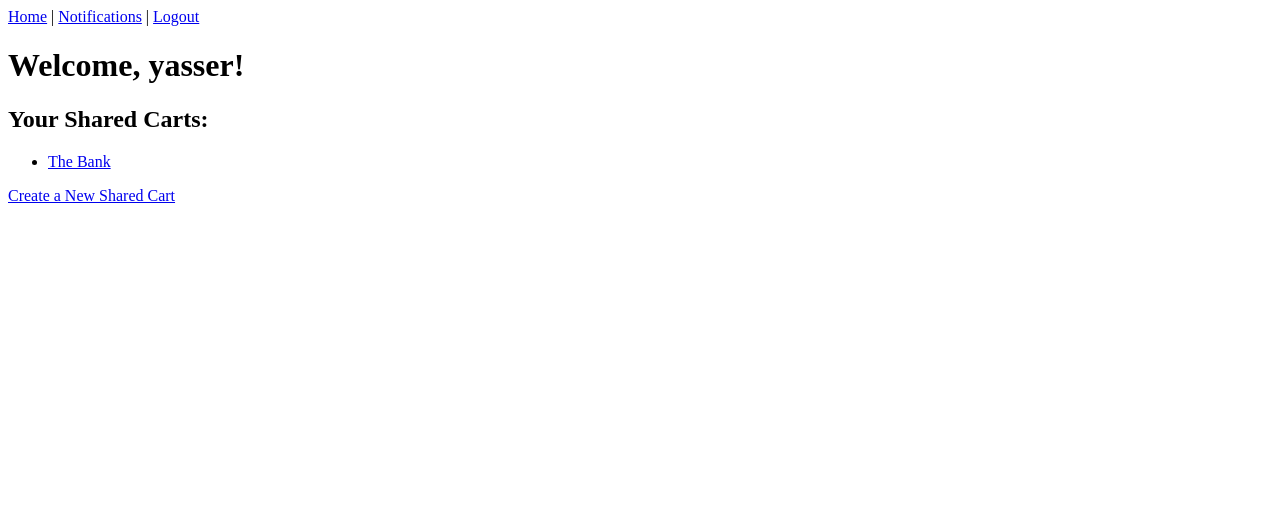
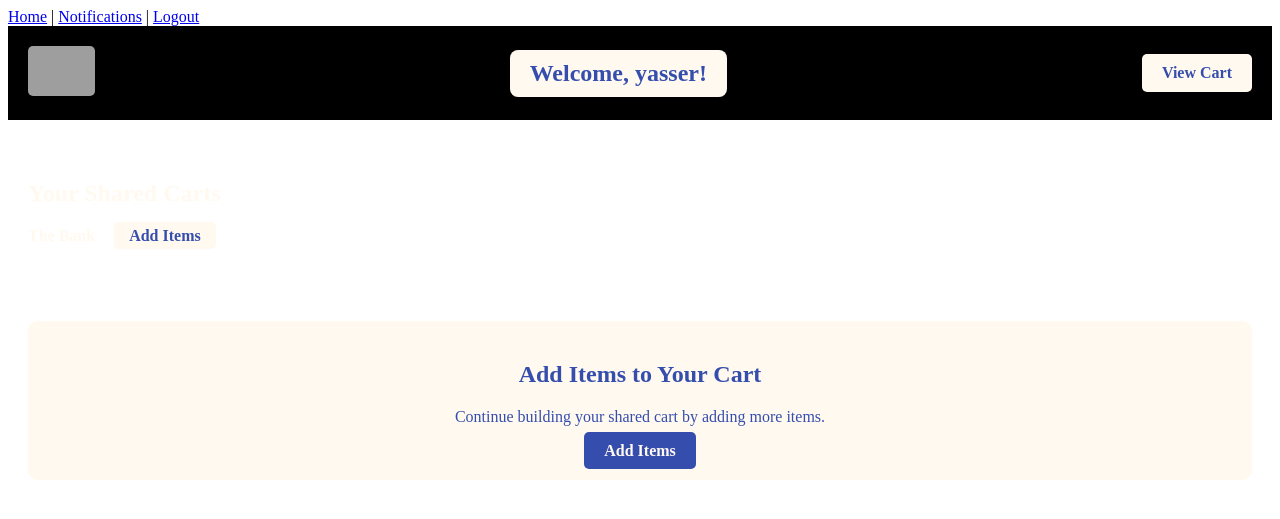
Before and after one commit to YB1425/SSH-Grocery-Delivery-Coordination, a Django app: page / in a window 1280 px wide. Shown: the top 519 px of the page. Run offline with Django 5.2, Linux system fonts and the light colour scheme; a user stored in the database is signed in; data comes from the database, SQL or seed files in the repository; grey boxes are pictures that could not be loaded.

Commit message:
Version 0.004 Updated Home.HTML

```diff
--- a/GDC/templates/home.html
+++ b/GDC/templates/home.html
@@ -1,18 +1,58 @@
-<!-- main/templates/home.html -->
 {% extends 'base.html' %}
 {% block content %}
-<h1>Welcome, {{ user.username }}!</h1>
-<h2>Your Shared Carts:</h2>
+<header style="display: flex; align-items: center; justify-content: space-between; padding: 20px; background-color: #000000;">
+    <!-- Logo -->
+    <div>
+        <a href="{% url 'home' %}" style="display: inline-block;">
+            <img src="https://i.imgur.com/ne6CXxW.png" alt="Logo" style="height: 50px; border-radius: 5px;">
+        </a>
+    </div>
+
+    <!-- Welcome Message -->
+    <div style="display: flex; align-items: center; gap: 20px;">
+        <div style="background-color: #FFF9EF; color: #354EAD; padding: 10px 20px; border-radius: 8px; text-align: center;">
+            <h1 style="margin: 0; font-size: 1.5em;">Welcome, {{ user.username }}!</h1>
+        </div>
+    </div>
+
+    <!-- Cart Preview Box -->
+    {% if shared_carts %}
+        <div style="background-color: #FFF9EF; color: #354EAD; padding: 10px 20px; border-radius: 5px; text-align: center;">
+            <a href="{% url 'shared_cart' shared_carts.0.id %}" style="text-decoration: none; color: #354EAD; font-weight: bold;">View Cart</a>
+        </div>
+    {% else %}
+        <p style="color: #FFF9EF; margin: 0;">No carts available to view.</p>
+    {% endif %}
+</header>
+
+<main style="padding: 40px 20px;">
+    <h2 style="color: #FFF9EF;">Your Shared Carts</h2>
+    {% if shared_carts %}
+        <ul style="list-style: none; padding: 0;">
+            {% for cart in shared_carts %}
+                <li style="margin-bottom: 15px;">
+                    <a href="{% url 'shared_cart' cart.id %}" style="color: #FFF9EF; font-weight: bold; text-decoration: none;">{{ cart.name }}</a>
+                    <a href="{% url 'add_item' cart.id %}" style="text-decoration: none; background-color: #FFF9EF; color: #354EAD; padding: 5px 15px; border-radius: 5px; margin-left: 15px; font-weight: bold;">Add Items</a>
+                </li>
+            {% endfor %}
+        </ul>
+    {% else %}
+        <p style="color: #FFF9EF;">You are not part of any shared carts.</p>
+    {% endif %}
+</main>
+
+<!-- Create Cart or Add Items Section -->
 {% if shared_carts %}
-    <ul>
-        {% for cart in shared_carts %}
-            <li>
-                <a href="{% url 'shared_cart' cart.id %}">{{ cart.name }}</a>
-            </li>
-        {% endfor %}
-    </ul>
+    <section style="background-color: #FFF9EF; color: #354EAD; padding: 20px; border-radius: 10px; margin: 20px; text-align: center;">
+        <h2>Add Items to Your Cart</h2>
+        <p>Continue building your shared cart by adding more items.</p>
+        <a href="{% url 'add_item' shared_carts.0.id %}" style="text-decoration: none; background-color: #354EAD; color: #FFF9EF; padding: 10px 20px; border-radius: 5px; font-weight: bold;">Add Items</a>
+    </section>
 {% else %}
-    <p>You are not part of any shared carts.</p>
+    <section style="background-color: #FFF9EF; color: #354EAD; padding: 20px; border-radius: 10px; margin: 20px; text-align: center;">
+        <h2>Create a New Order</h2>
+        <p>Start a new shared cart for your group!</p>
+        <a href="{% url 'create_cart' %}" style="text-decoration: none; background-color: #354EAD; color: #FFF9EF; padding: 10px 20px; border-radius: 5px; font-weight: bold;">Create Order</a>
+    </section>
 {% endif %}
-<a href="{% url 'create_cart' %}">Create a New Shared Cart</a>
 {% endblock %}
```
